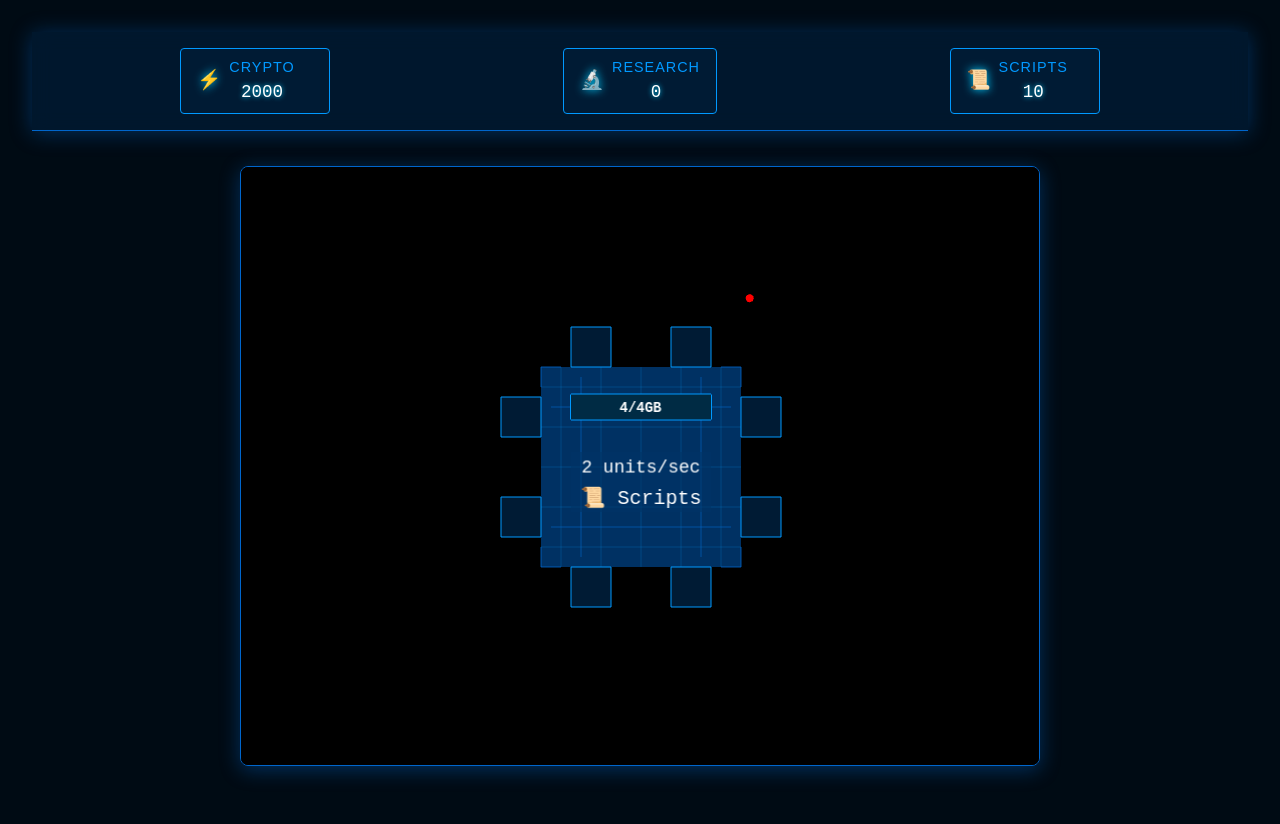
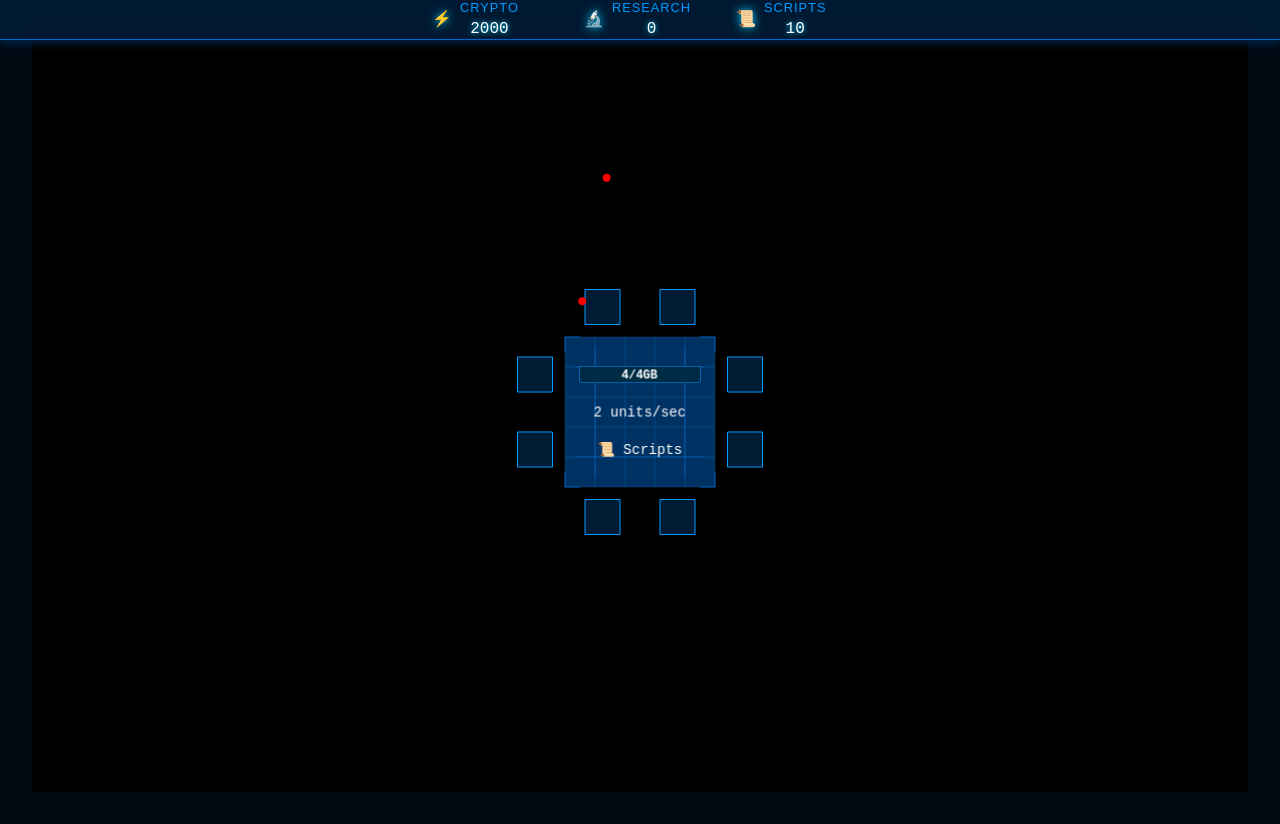
Before and after one commit to SebastianChristoph/vibegame, a React (Vite) app: page / in a window 1280 px wide. Before the commit the page ends 800 px from the top, so only its background shows below. Built offline with nearby package versions, Linux system fonts and the light colour scheme.

Commit message:
CanvasSize

```diff
--- a/src/components/GameCanvas.jsx
+++ b/src/components/GameCanvas.jsx
@@ -17,17 +17,18 @@ class MainScene extends Phaser.Scene {
     this.nextVirusSpawn = 0;
     this.virusSpawnRate = 1500;
     this.activeFirewalls = new Set(); // Keep track of active firewalls
+    this.computerSize = 150; // Reduced from 200 (25% smaller)
   }
 
   createRamBar() {
-    const barWidth = 140;
-    const barHeight = 25;
+    const barWidth = this.computerSize * 0.8;
+    const barHeight = 16;
     const x = this.mainComputer.x - barWidth/2;
-    const y = this.mainComputer.y - 60;
+    const y = this.mainComputer.y - this.computerSize/4;
 
     // Create container rectangle with border
     this.ramBarContainer = this.add.rectangle(x + barWidth/2, y, barWidth, barHeight, 0x001B34);
-    this.ramBarContainer.setStrokeStyle(2, 0x0099FF);
+    this.ramBarContainer.setStrokeStyle(1, 0x0099FF);
     this.ramBarContainer.setDepth(1);
 
     // Create the dark blue background (available RAM)
@@ -46,7 +47,7 @@ class MainScene extends Phaser.Scene {
       y,
       '4/4GB',
       {
-        font: 'bold 14px monospace',
+        font: 'bold 12px monospace',
         fill: '#FFFFFF',
         align: 'center'
       }
@@ -144,7 +145,7 @@ class MainScene extends Phaser.Scene {
 
     // If this is a firewall, create new radius
     if (module.type === 'firewall') {
-      const radius = this.add.circle(module.x, module.y, 180, 0x0099FF, 0.15);
+      const radius = this.add.circle(module.x, module.y, this.computerSize * 0.9, 0x0099FF, 0.15);
       radius.setStrokeStyle(1, 0x0099FF, 0.4);
       radius.setDepth(-2);
       module.detectionRadius = radius;
@@ -509,8 +510,8 @@ class MainScene extends Phaser.Scene {
     this.mainComputerBg = this.add.rectangle(
       this.cameras.main.centerX,
       this.cameras.main.centerY,
-      200,
-      200,
+      this.computerSize,
+      this.computerSize,
       0x002244
     );
     this.mainComputerBg.setDepth(0);
@@ -519,74 +520,73 @@ class MainScene extends Phaser.Scene {
     this.mainComputer = this.add.rectangle(
       this.cameras.main.centerX,
       this.cameras.main.centerY,
-      200,
-      200,
+      this.computerSize,
+      this.computerSize,
       0x003366
     );
     this.mainComputer.setInteractive();
     this.mainComputer.setDepth(0);
-    this.mainComputer.setAlpha(0.9); // Make it slightly transparent
+    this.mainComputer.setAlpha(0.9);
 
     // Add server/CPU visual elements
     const graphics = this.add.graphics();
-    graphics.lineStyle(1, 0x0099FF, 0.2); // Thinner, more transparent lines for grid
+    graphics.lineStyle(1, 0x0099FF, 0.2);
 
     // Add grid pattern
-    for (let i = -80; i <= 80; i += 40) {
+    for (let i = -this.computerSize/2; i <= this.computerSize/2; i += this.computerSize/5) {
       graphics.beginPath();
-      graphics.moveTo(this.mainComputer.x - 100, this.mainComputer.y + i);
-      graphics.lineTo(this.mainComputer.x + 100, this.mainComputer.y + i);
+      graphics.moveTo(this.mainComputer.x - this.computerSize/2, this.mainComputer.y + i);
+      graphics.lineTo(this.mainComputer.x + this.computerSize/2, this.mainComputer.y + i);
       graphics.strokePath();
 
       graphics.beginPath();
-      graphics.moveTo(this.mainComputer.x + i, this.mainComputer.y - 100);
-      graphics.lineTo(this.mainComputer.x + i, this.mainComputer.y + 100);
+      graphics.moveTo(this.mainComputer.x + i, this.mainComputer.y - this.computerSize/2);
+      graphics.lineTo(this.mainComputer.x + i, this.mainComputer.y + this.computerSize/2);
       graphics.strokePath();
     }
 
     // Add circuit-like patterns
-    graphics.lineStyle(2, 0x0066CC, 0.3); // Darker, more transparent circuit lines
+    graphics.lineStyle(2, 0x0066CC, 0.3);
 
     // Horizontal lines
+    const offset = this.computerSize * 0.3;
     graphics.beginPath();
-    graphics.moveTo(this.mainComputer.x - 90, this.mainComputer.y - 60);
-    graphics.lineTo(this.mainComputer.x + 90, this.mainComputer.y - 60);
+    graphics.moveTo(this.mainComputer.x - this.computerSize/2 + 10, this.mainComputer.y - offset);
+    graphics.lineTo(this.mainComputer.x + this.computerSize/2 - 10, this.mainComputer.y - offset);
     graphics.strokePath();
 
     graphics.beginPath();
-    graphics.moveTo(this.mainComputer.x - 90, this.mainComputer.y + 60);
-    graphics.lineTo(this.mainComputer.x + 90, this.mainComputer.y + 60);
+    graphics.moveTo(this.mainComputer.x - this.computerSize/2 + 10, this.mainComputer.y + offset);
+    graphics.lineTo(this.mainComputer.x + this.computerSize/2 - 10, this.mainComputer.y + offset);
     graphics.strokePath();
 
     // Vertical lines
     graphics.beginPath();
-    graphics.moveTo(this.mainComputer.x - 60, this.mainComputer.y - 90);
-    graphics.lineTo(this.mainComputer.x - 60, this.mainComputer.y + 90);
+    graphics.moveTo(this.mainComputer.x - offset, this.mainComputer.y - this.computerSize/2 + 10);
+    graphics.lineTo(this.mainComputer.x - offset, this.mainComputer.y + this.computerSize/2 - 10);
     graphics.strokePath();
 
     graphics.beginPath();
-    graphics.moveTo(this.mainComputer.x + 60, this.mainComputer.y - 90);
-    graphics.lineTo(this.mainComputer.x + 60, this.mainComputer.y + 90);
+    graphics.moveTo(this.mainComputer.x + offset, this.mainComputer.y - this.computerSize/2 + 10);
+    graphics.lineTo(this.mainComputer.x + offset, this.mainComputer.y + this.computerSize/2 - 10);
     graphics.strokePath();
 
     // Add corner accents
-    const cornerSize = 20;
+    const cornerSize = 15;
     const corners = [
-      { x: -100, y: -100 }, // Top-left
-      { x: 100, y: -100 },  // Top-right
-      { x: 100, y: 100 },   // Bottom-right
-      { x: -100, y: 100 }   // Bottom-left
+      { x: -this.computerSize/2, y: -this.computerSize/2 },
+      { x: this.computerSize/2, y: -this.computerSize/2 },
+      { x: this.computerSize/2, y: this.computerSize/2 },
+      { x: -this.computerSize/2, y: this.computerSize/2 }
     ];
 
-    graphics.lineStyle(2, 0x0066CC, 0.4); // Slightly more visible corner accents
+    graphics.lineStyle(2, 0x0066CC, 0.4);
     corners.forEach(corner => {
-      // Horizontal line
       graphics.beginPath();
       graphics.moveTo(this.mainComputer.x + corner.x, this.mainComputer.y + corner.y);
       graphics.lineTo(this.mainComputer.x + corner.x + (corner.x < 0 ? cornerSize : -cornerSize), this.mainComputer.y + corner.y);
       graphics.strokePath();
 
-      // Vertical line
       graphics.beginPath();
       graphics.moveTo(this.mainComputer.x + corner.x, this.mainComputer.y + corner.y);
       graphics.lineTo(this.mainComputer.x + corner.x, this.mainComputer.y + corner.y + (corner.y < 0 ? cornerSize : -cornerSize));
@@ -598,49 +598,29 @@ class MainScene extends Phaser.Scene {
     // Create the RAM bar
     this.createRamBar();
 
-    // Add production rate in the middle with more transparent background
-    const textBg = this.add.rectangle(
-      this.mainComputer.x,
-      this.mainComputer.y,
-      140,
-      30,
-      0x003366,
-      0.6
-    );
-    textBg.setDepth(1);
-
+    // Add production rate in the middle
     this.productionRateText = this.add.text(
       this.mainComputer.x,
       this.mainComputer.y,
       '2 units/sec',
       {
-        font: '18px monospace',
+        font: '14px monospace',
         fill: '#FFFFFF',
-        padding: { x: 10, y: 5 }
+        align: 'center'
       }
     );
     this.productionRateText.setOrigin(0.5);
     this.productionRateText.setDepth(2);
 
-    // Add production type text with icon at the bottom with more transparent background
-    const productionBg = this.add.rectangle(
-      this.mainComputer.x,
-      this.mainComputer.y + 30,
-      140,
-      30,
-      0x003366,
-      0.6
-    );
-    productionBg.setDepth(1);
-
+    // Add production type text with icon
     this.productionText = this.add.text(
       this.mainComputer.x,
-      this.mainComputer.y + 30,
+      this.mainComputer.y + this.computerSize/4,
       '📜 Scripts',
       {
-        font: '20px monospace',
+        font: '14px monospace',
         fill: '#FFFFFF',
-        padding: { x: 10, y: 5 }
+        align: 'center'
       }
     );
     this.productionText.setOrigin(0.5);
@@ -659,22 +639,22 @@ class MainScene extends Phaser.Scene {
     // Create module positions (2 on each side)
     const modulePositions = [
       // Top side
-      { x: this.mainComputer.x - 50, y: this.mainComputer.y - 120 },
-      { x: this.mainComputer.x + 50, y: this.mainComputer.y - 120 },
+      { x: this.mainComputer.x - this.computerSize/4, y: this.mainComputer.y - this.computerSize*0.7 },
+      { x: this.mainComputer.x + this.computerSize/4, y: this.mainComputer.y - this.computerSize*0.7 },
       // Right side
-      { x: this.mainComputer.x + 120, y: this.mainComputer.y - 50 },
-      { x: this.mainComputer.x + 120, y: this.mainComputer.y + 50 },
+      { x: this.mainComputer.x + this.computerSize*0.7, y: this.mainComputer.y - this.computerSize/4 },
+      { x: this.mainComputer.x + this.computerSize*0.7, y: this.mainComputer.y + this.computerSize/4 },
       // Bottom side
-      { x: this.mainComputer.x + 50, y: this.mainComputer.y + 120 },
-      { x: this.mainComputer.x - 50, y: this.mainComputer.y + 120 },
+      { x: this.mainComputer.x + this.computerSize/4, y: this.mainComputer.y + this.computerSize*0.7 },
+      { x: this.mainComputer.x - this.computerSize/4, y: this.mainComputer.y + this.computerSize*0.7 },
       // Left side
-      { x: this.mainComputer.x - 120, y: this.mainComputer.y + 50 },
-      { x: this.mainComputer.x - 120, y: this.mainComputer.y - 50 }
+      { x: this.mainComputer.x - this.computerSize*0.7, y: this.mainComputer.y + this.computerSize/4 },
+      { x: this.mainComputer.x - this.computerSize*0.7, y: this.mainComputer.y - this.computerSize/4 }
     ];
 
     // Create modules
     this.modules = modulePositions.map((pos, index) => {
-      const module = this.add.rectangle(pos.x, pos.y, 40, 40, 0x001B34);
+      const module = this.add.rectangle(pos.x, pos.y, 35, 35, 0x001B34);
       module.setStrokeStyle(1, 0x0099FF);
       module.setInteractive();
       module.index = index;
@@ -868,6 +848,7 @@ const GameCanvas = () => {
   const gameRef = useRef(null);
   const [selectedModule, setSelectedModule] = useState(null);
   const [showProductionMenu, setShowProductionMenu] = useState(false);
+  const [dimensions, setDimensions] = useState({ width: window.innerWidth, height: window.innerHeight });
   const gameStarted = useGameStore((state) => state.gameStarted);
   const mainComputer = useGameStore((state) => state.mainComputer);
   const produce = useGameStore((state) => state.produce);
@@ -875,6 +856,22 @@ const GameCanvas = () => {
   const productionMode = useGameStore((state) => state.productionMode);
   const getAvailableRAM = useGameStore((state) => state.getAvailableRAM);
   const getTotalRAM = useGameStore((state) => state.getTotalRAM);
+
+  // Handle window resize
+  useEffect(() => {
+    const handleResize = () => {
+      setDimensions({
+        width: window.innerWidth,
+        height: window.innerHeight - 40 // Subtract navbar height
+      });
+      if (gameRef.current) {
+        gameRef.current.scale.resize(window.innerWidth, window.innerHeight - 40);
+      }
+    };
+
+    window.addEventListener('resize', handleResize);
+    return () => window.removeEventListener('resize', handleResize);
+  }, []);
 
   // Production interval
   useEffect(() => {
@@ -906,11 +903,16 @@ const GameCanvas = () => {
     if (!gameRef.current) {
       const config = {
         type: Phaser.AUTO,
-        width: 800,
-        height: 600,
+        width: dimensions.width,
+        height: dimensions.height,
         backgroundColor: '#000000',
         scene: MainScene,
         parent: 'game-container',
+        scale: {
+          mode: Phaser.Scale.RESIZE,
+          width: '100%',
+          height: '100%'
+        },
         physics: {
           default: 'arcade',
           arcade: {
@@ -961,15 +963,12 @@ const GameCanvas = () => {
   };
 
   return (
-    <div style={{ position: 'relative' }}>
+    <div style={{ position: 'relative', width: '100vw', height: 'calc(100vh - 40px)' }}>
       <div
         id="game-container"
         style={{
-          width: '800px',
-          height: '600px',
-          border: '1px solid #0066CC',
-          borderRadius: '8px',
-          boxShadow: '0 4px 20px rgba(0, 102, 204, 0.4)',
+          width: '100%',
+          height: '100%',
           overflow: 'hidden'
         }}
       />
--- a/src/components/Navbar.jsx
+++ b/src/components/Navbar.jsx
@@ -7,42 +7,27 @@ const Navbar = () => {
     display: 'flex',
     alignItems: 'center',
     gap: '0.5rem',
-    backgroundColor: '#001B34',
-    padding: '0.5rem 1rem',
-    borderRadius: '4px',
-    border: '1px solid #0099FF',
+    padding: '0.25rem',
     position: 'relative',
-    minWidth: '150px',
-    ':before': {
-      content: '""',
-      position: 'absolute',
-      top: '-2px',
-      left: '-2px',
-      right: '-2px',
-      bottom: '-2px',
-      border: '2px solid #0066CC',
-      borderRadius: '6px',
-      opacity: 0.5,
-      pointerEvents: 'none'
-    }
+    minWidth: '120px',
   };
 
   const iconStyle = {
     color: '#00CCFF',
-    fontSize: '1.2rem',
+    fontSize: '1rem',
     textShadow: '0 0 10px #00CCFF'
   };
 
   const valueStyle = {
     fontFamily: 'Share Tech Mono, monospace',
-    fontSize: '1.1rem',
+    fontSize: '1rem',
     color: '#FFFFFF',
     textShadow: '0 0 5px #00CCFF'
   };
 
   const labelStyle = {
     fontFamily: 'Orbitron, sans-serif',
-    fontSize: '0.9rem',
+    fontSize: '0.8rem',
     color: '#0099FF',
     textTransform: 'uppercase',
     letterSpacing: '1px'
@@ -50,26 +35,29 @@ const Navbar = () => {
 
   return (
     <nav style={{
-      backgroundColor: 'rgba(0, 27, 52, 0.8)',
-      padding: '1rem 2rem',
+      backgroundColor: 'rgba(0, 27, 52, 0.95)',
+      padding: '0.25rem',
       borderBottom: '1px solid #0066CC',
-      boxShadow: '0 2px 20px rgba(0, 102, 204, 0.4)',
+      boxShadow: '0 2px 10px rgba(0, 102, 204, 0.4)',
       backdropFilter: 'blur(10px)',
       display: 'flex',
-      justifyContent: 'space-around',
+      justifyContent: 'center',
+      alignItems: 'center',
+      width: '100vw',
+      height: '40px',
+      boxSizing: 'border-box',
+      position: 'fixed',
+      top: 0,
+      left: 0,
+      zIndex: 1000,
+    }}>
+      <div style={{
+        display: 'flex',
+        gap: '2rem',
+        justifyContent: 'center',
         alignItems: 'center',
         width: '100%',
-      boxSizing: 'border-box',
-      position: 'relative',
-      ':before': {
-        content: '""',
-        position: 'absolute',
-        top: 0,
-        left: 0,
-        right: 0,
-        height: '2px',
-        background: 'linear-gradient(90deg, transparent, #0099FF, transparent)'
-      }
+        maxWidth: '800px'
       }}>
         <div style={statStyle}>
           <span style={iconStyle}>⚡</span>
@@ -94,8 +82,7 @@ const Navbar = () => {
             <span style={valueStyle}>{scripts}</span>
           </div>
         </div>
-
-
+      </div>
     </nav>
   );
 };
```
Lines whose indentation alone changed are shown as unchanged.
